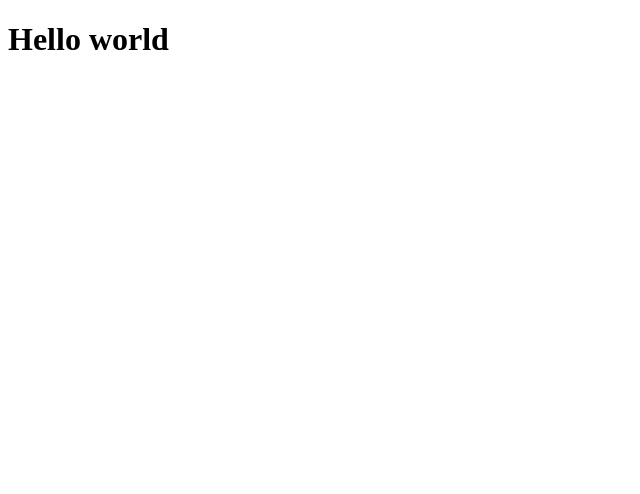
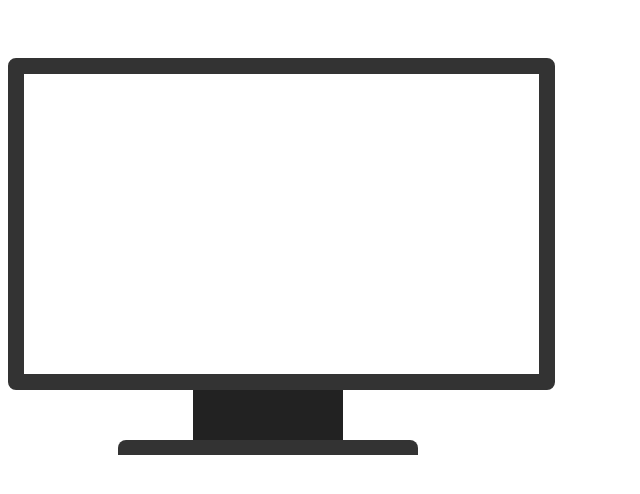
Before and after one commit to kuma-w/portfolio_2.0, a React (Create React App) app: page / in a window 1280 px wide. Shown: the top 494 px of the page, without its empty margins (0-640 px from the left). Built offline with nearby package versions, Linux system fonts and the light colour scheme.

Commit message:
new : add monitor component

```diff
--- a/package.json
+++ b/package.json
@@ -3,6 +3,7 @@
   "version": "0.1.0",
   "private": true,
   "dependencies": {
+    "@mui/styled-engine": "^5.10.8",
     "@testing-library/jest-dom": "^5.16.4",
     "@testing-library/react": "^13.2.0",
     "@testing-library/user-event": "^13.5.0",
@@ -41,6 +42,9 @@
     ]
   },
   "devDependencies": {
+    "@emotion/react": "^11.10.4",
+    "@emotion/styled": "^11.10.4",
+    "@mui/material": "^5.10.9",
     "@typescript-eslint/eslint-plugin": "^5.23.0",
     "@typescript-eslint/parser": "^5.25.0",
     "eslint": "^8.15.0",
--- a/src/components/App.tsx
+++ b/src/components/App.tsx
@@ -1,9 +1,10 @@
-import React from 'react';
+import React from "react";
+import Monitor from "./monitor";
 
 const App = () => {
   return (
     <div>
-      <h1>Hello world</h1>
+      <Monitor />
     </div>
   );
 };
--- /dev/null
+++ b/src/components/monitor.tsx
@@ -0,0 +1,58 @@
+import React from "react";
+import { styled } from "@mui/material/styles";
+import { Box } from "@mui/material";
+
+const MyMonitor = styled(Box)(() => ({
+  ".monitor": {
+    width: "515px",
+    height: "300px",
+    overflowY: "scroll",
+    border: "solid 1em #333",
+    borderRadius: ".5em",
+  },
+
+  ".monitor::-webkit-scrollbar": {
+    width: "15px",
+  },
+  ".monitor::-webkit-scrollbar-thumb": {
+    background: "#666",
+  },
+  "::-webkit-scrollbar-track": {
+    backgroundColor: "#888",
+  },
+
+  ".stand:before": {
+    content: '""',
+    display: "block",
+    position: "relative",
+    background: "#222",
+    width: "150px",
+    height: "50px",
+    top: "382px",
+    left: "185px",
+  },
+  ".stand:after": {
+    content: '""',
+    display: "block",
+    position: "relative",
+    background: "#333",
+    borderTopLeftRadius: ".5em",
+    borderTopRightRadius: ".5em",
+    width: "300px",
+    height: "15px",
+    top: "50px",
+    left: "110px",
+  },
+}));
+
+const monitor = () => {
+  return (
+    <MyMonitor>
+      <Box className="stand">
+        <Box className="monitor"></Box>
+      </Box>
+    </MyMonitor>
+  );
+};
+
+export default monitor;
```
Also changed, not shown: 2 other files (tests, documents, lock files or other folders).
